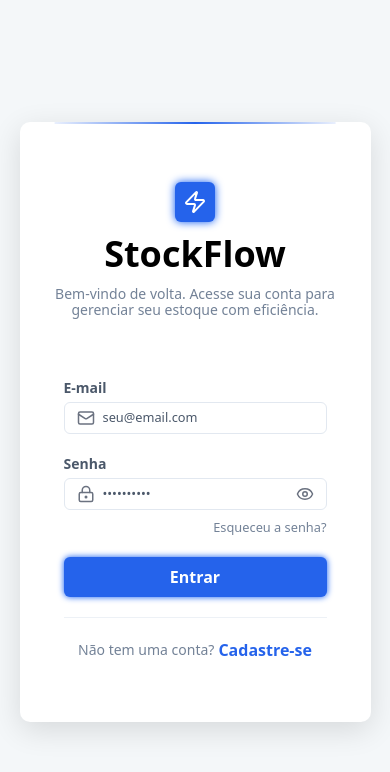
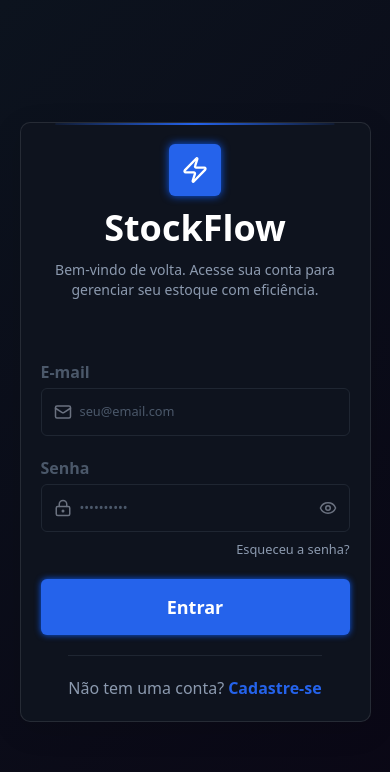
Before and after one commit to G4br1el-r/stockflow, a Next.js app: page /sign-in in a window 390 px wide. Shown: the top 772 px of the page. Built offline with nearby package versions, Linux system fonts and the light colour scheme.

Commit message:
feat: add responsive login page

```diff
--- a/src/app/(public)/sign-in/layout.tsx
+++ b/src/app/(public)/sign-in/layout.tsx
@@ -6,7 +6,7 @@ export default function SignInLayout({
   children: React.ReactNode
 }) {
   return (
-    <html lang="en" className="">
+    <html lang="en" className="dark">
       <body className="min-h-dvh h-dvh antialiased bg-background-main transition-colors duration-500 flex items-center justify-center">
         {children}
       </body>
--- a/src/app/(public)/sign-in/page.tsx
+++ b/src/app/(public)/sign-in/page.tsx
@@ -4,25 +4,26 @@ import { Zap } from 'lucide-react'
 
 export default function SignIn() {
   return (
-    <main className="h-150 p-5 w-[90%] bg-background-sidebar-main relative flex items-center justify-center flex-col rounded-lg shadow-[0_8px_30px_rgb(0,0,0,0.12)]">
+    <main className="min-h-full min-w-full flex items-center justify-center dark:bg-(image:--gradient-hero)">
+      <section className="h-150 p-5 w-[90%] max-w-167.5 bg-background-modal-login relative flex items-center justify-center flex-col rounded-lg shadow-[0_8px_30px_rgb(0,0,0,0.12)] border">
         <div className="w-4/5 h-0.5 absolute top-0 left-1/2 -translate-x-1/2 bg-linear-to-r from-blue-neon/10 via-blue-neon to-blue-neon/10" />
 
         <section className="flex flex-col gap-3 items-center justify-center mb-15">
-        <div className="bg-blue-neon h-10 w-10 flex items-center justify-center rounded-sm shadow-[0_0_8px_rgb(13_89_242)]">
-          <Zap className="text-white" />
+          <div className="bg-blue-neon h-13 w-13 flex items-center justify-center rounded-sm shadow-[0_0_8px_rgb(13_89_242)]">
+            <Zap className="text-white" size={28} />
           </div>
-        <Text as="h1" className="dark:text-white text-black">
+          <Text as="h1" className="dark:text-white text-black sm:text-[2.4rem]">
             StockFlow
           </Text>
           <Text
             as="p"
-          className="leading-4 font-light text-base-primary text-center"
+            className="leading-4 text-sm font-light text-base-primary text-center sm:text-[1rem]"
           >
             Bem-vindo de volta. Acesse sua conta para gerenciar seu estoque com
             eficiência.
           </Text>
         </section>
-      <form className="flex flex-col items-center justify-center gap-5">
+        <form className="flex flex-col items-center w-full justify-center gap-5">
           <InputComponent.root>
             <InputComponent.title text="E-mail" />
             <InputComponent.wrapper>
@@ -33,7 +34,7 @@ export default function SignIn() {
             </InputComponent.wrapper>
           </InputComponent.root>
 
-        <div className="space-y-2">
+          <div className="space-y-2 w-full">
             <InputComponent.root>
               <InputComponent.title text="Senha" />
               <InputComponent.wrapper>
@@ -55,11 +56,15 @@ export default function SignIn() {
 
           <button
             type="submit"
-          className="w-full h-10 text-center flex items-center cursor-pointer justify-center text-white font-bold bg-blue-neon shadow-[0_0_6px_rgb(13_89_242)] rounded-sm"
+            className="w-full h-14 text-center flex items-center cursor-pointer justify-center text-white font-bold bg-blue-neon shadow-[0_0_6px_rgb(13_89_242)] rounded-sm"
           >
+            <Text as="p" className="text-lg">
               Entrar
+            </Text>
           </button>
-        <div className="w-full h-px bg-border-main/60" />
+        </form>
+        <div className="mt-5 space-y-5">
+          <div className="w-full h-px bg-border-main" />
           <div className="flex gap-1 items-center justify-center">
             <Text as="span" className="text-base-primary">
               Não tem uma conta?
@@ -71,7 +76,8 @@ export default function SignIn() {
               Cadastre-se
             </button>
           </div>
-      </form>
+        </div>
+      </section>
     </main>
   )
 }
--- a/src/app/globals.css
+++ b/src/app/globals.css
@@ -6,8 +6,11 @@
 @theme inline {
   /* CUSTOM */
 
+  --gradient-hero: linear-gradient(135deg, #0c131e 0%, #0a0715 100%);
+
   --color-background-main: var(--background-main);
   --color-background-sidebar-main: var(--background-sidebar-main);
+  --color-background-modal-login: var(--background-modal-login);
   --color-background-icon-activate: var(--background-icon-activate);
   --color-background-icon-not-activate: var(--background-icon-not-activate);
   --color-border-main: var(--border-main);
@@ -103,9 +106,10 @@
 
   --background-main: #f4f7f9;
   --background-sidebar-main: #ffffff;
+  --background-modal-login: #ffffff;
   --background-icon-activate: #e6eefe;
   --background-icon-not-activate: #f8fafc;
-  --border-main: #e2e8f0;
+  --border-main: #d4d5d7;
   --base-primary: #738297;
   --base-secondary: #4b586a;
 
@@ -180,11 +184,13 @@
   /* CUSTON */
   --background-main: #0c111e;
   --background-sidebar-main: #090c13;
+  --background-modal-login: #0e131e;
   --background-icon-activate: #09142a;
   --background-icon-not-activate: #16181f;
-  --border-main: #131821;
+  --border-main: #1f2632;
   --base-primary: #8c9aaf;
   --base-secondary: #4b586a;
+
   /* --- */
 
   --background: oklch(0.145 0 0);
--- a/src/components/Input/InputMain.tsx
+++ b/src/components/Input/InputMain.tsx
@@ -63,7 +63,7 @@ export default function InputMain({
         ref={inputRef}
         placeholder={placeHolder}
         className={cn(
-          'border-none outline-none bg-transparent flex-1 placeholder:text-base-secondary text-[0.8rem] text-base-secondary',
+          'border-none outline-none bg-transparent flex-1 placeholder:text-base-secondary text-[0.8rem] sm:text-[1rem] dark:text-base-primary',
           classNameInput,
         )}
       />
--- a/src/components/Input/InputWrapper.tsx
+++ b/src/components/Input/InputWrapper.tsx
@@ -12,7 +12,7 @@ export default function InputWrapper({
   return (
     <div
       className={cn(
-        'group w-full transition-colors duration-300 h-8 flex gap-2 items-center justify-start p-3 focus-within:border-icon-activate border border-border-main rounded-sm',
+        'group w-full transition-colors duration-300 h-12 flex gap-2 items-center justify-start p-3 focus-within:border-icon-activate border border-border-main rounded-sm',
         className,
       )}
     >
--- a/src/components/Text/index.tsx
+++ b/src/components/Text/index.tsx
@@ -12,8 +12,8 @@ const defaultStyles = {
   h4: 'text-xl font-medium',
   h5: 'text-lg font-medium',
   h6: 'text-base font-medium',
-  p: 'text-sm',
-  span: 'text-sm',
+  p: 'text-[1rem]',
+  span: 'text-[1rem]',
 }
 
 export function Text({
```
Lines whose indentation alone changed are shown as unchanged.
